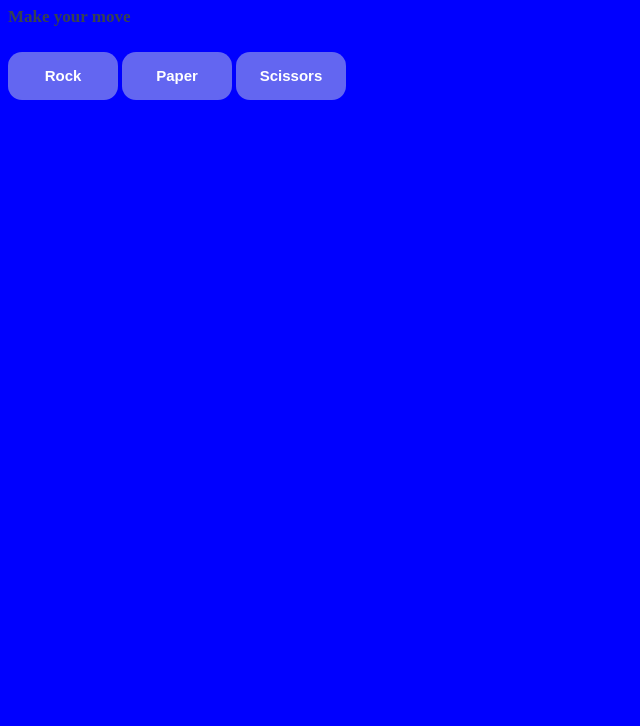
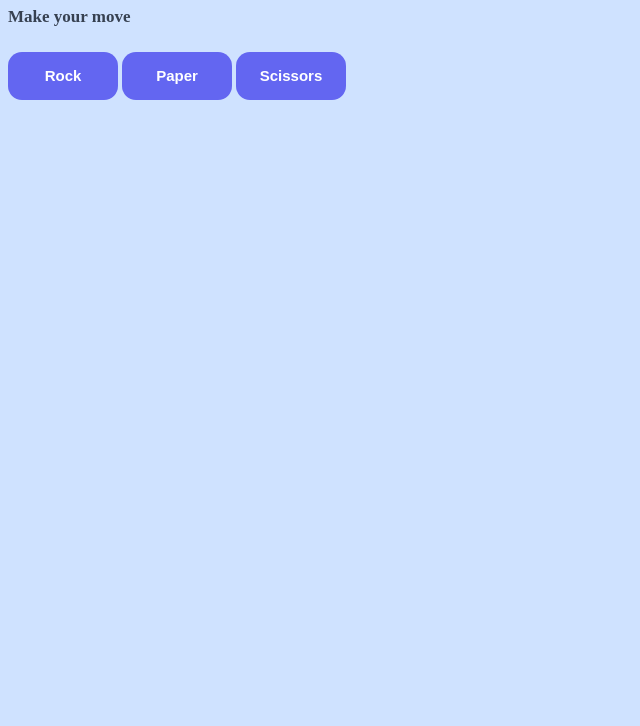
Before and after one commit to shiralarora376-glitch/rock-paper-scissors, a plain HTML site: page games/rps/index.html in a window 1280 px wide. Shown: the part 74-800 px from the top of the page, without its empty margins (0-640 px from the left). Drawn offline with Linux system fonts and the light colour scheme.

Commit message:
Update index.html

```diff
--- a/games/rps/index.html
+++ b/games/rps/index.html
@@ -7,7 +7,7 @@
 <body>
 <style>
   body {
-    background:blue;
+    background:#cfe2ff;
   }
 </style>
 
```
